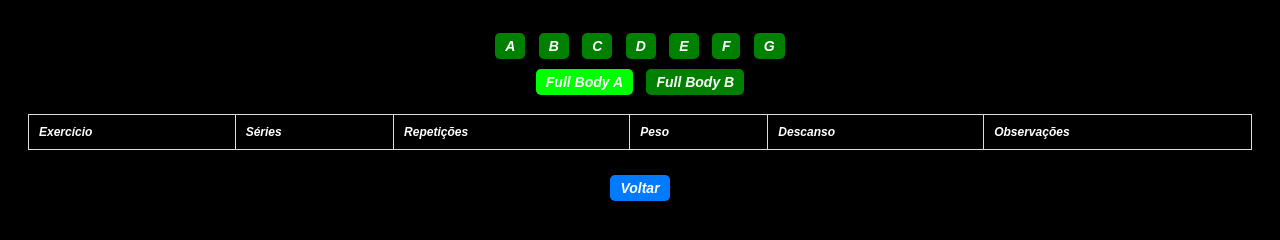
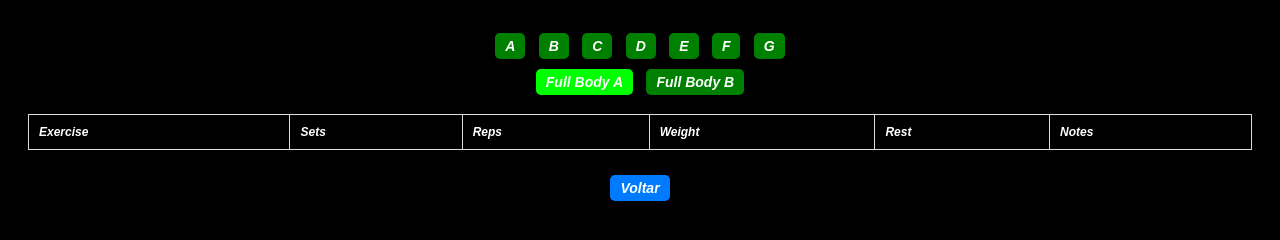
Before and after one commit to bisconsini/bisconsini.github.io, a plain HTML site: page fullbody_a.html in a window 1280 px wide. Drawn offline with Linux system fonts and the light colour scheme.

Commit message:
Add files via upload

```diff
--- a/fullbody_a.html
+++ b/fullbody_a.html
@@ -87,12 +87,12 @@
     <table id="exerciseTable">
         <thead>
             <tr>
-                <th>Exercício</th>
-                <th>Séries</th>
-                <th>Repetições</th>
-                <th>Peso</th>
-                <th>Descanso</th>
-                <th>Observações</th>
+                <th>Exercise</th>
+                <th>Sets</th>
+                <th>Reps</th>
+                <th>Weight</th>
+                <th>Rest</th>
+                <th>Notes</th>
             </tr>
         </thead>
         <tbody></tbody>
```
Also changed, not shown: fullbody_b.html (+6 -6 lines), treino_a.html (+6 -6 lines), treino_b.html (+6 -6 lines), treino_c.html (+6 -6 lines), treino_d.html (+6 -6 lines), treino_e.html (+6 -6 lines), treino_f.html (+6 -6 lines), treino_g.html (+6 -6 lines).
